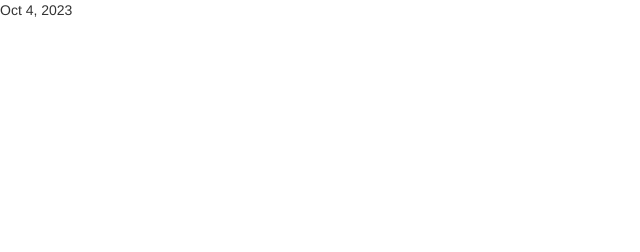
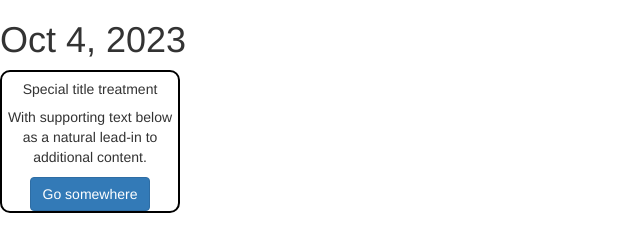
Before and after one commit to abenedetti27/project-tracker, a plain HTML site: page index.html in a window 1280 px wide. Shown: the whole page, without its empty margins (0-640 px from the left). Drawn offline with nearby package versions, Linux system fonts and the light colour scheme.

Commit message:
added changes

```diff
--- a/index.html
+++ b/index.html
@@ -8,7 +8,14 @@
   <link rel="stylesheet" href="./style.css"/>
 </head>
 <body>
-    <header class="hero">qweqwe</header>
+    <header class="hero"><h1 id="currentDate">qweqwe</h1></header>
+    <div class="card text-center" style="width: 18rem; justify-content: center;">
+      <div class="card-body">
+        <h5 class="card-title">Special title treatment</h5>
+        <p class="card-text">With supporting text below as a natural lead-in to additional content.</p>
+        <a href="#" class="btn btn-primary">Go somewhere</a>
+      </div>
+    </div>
 </body>
 <script src="https://cdn.jsdelivr.net/npm/dayjs@1.11.10/dayjs.min.js"></script>
   <script src="https://code.jquery.com/jquery-3.7.1.min.js"
--- a/script.js
+++ b/script.js
@@ -1,4 +1,7 @@
 var today = dayjs();
+
 console.log(today.format("MMM D, YYYY"));
-$("header.hero").text(today.format("MMM D, YYYY"));
+
+$("#currentDate").text(today.format("MMM D, YYYY"));
+
 console.log("hello")
--- a/style.css
+++ b/style.css
@@ -0,0 +1,16 @@
+*{
+    box-sizing: border-box;
+}
+
+.hero{
+    align-items: center;
+    display: center;
+    justify-content: center;
+}
+.card{
+    border: 2px solid black;
+    border-radius: 10px;
+    align-items: center;
+    display: center;
+    justify-content: center;
+}
```
